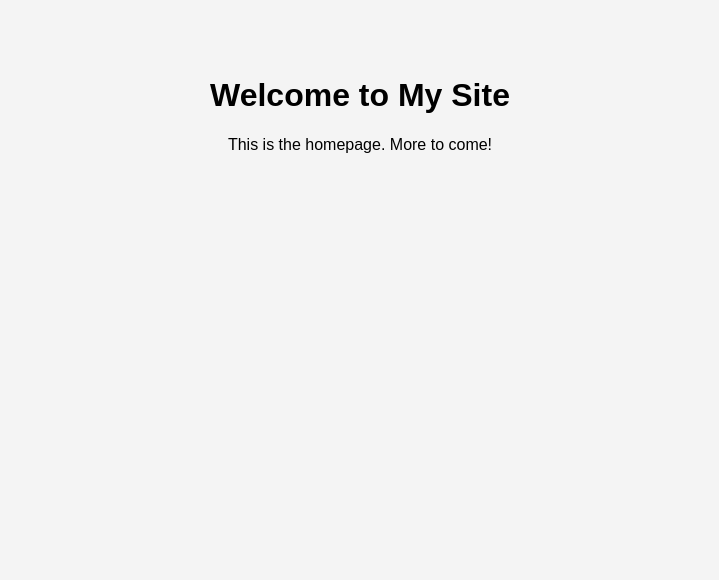
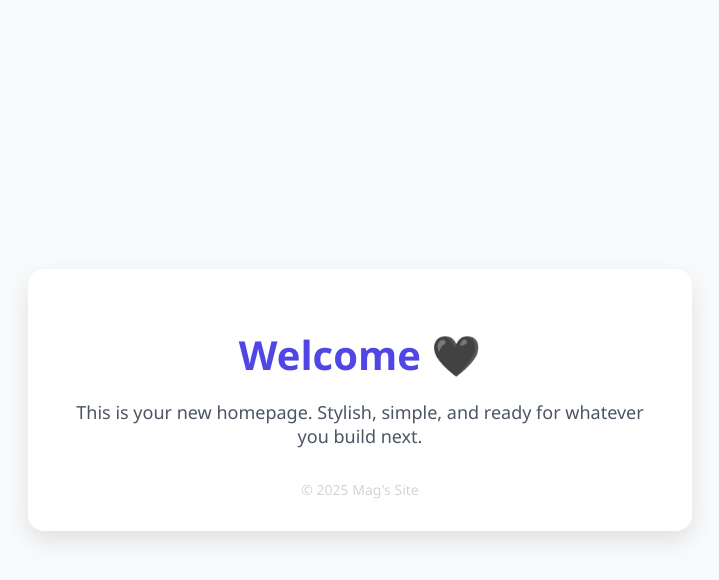
Before and after one commit to maggieraejensen/Sail, a plain HTML site: page index.html in a window 1280 px wide. Shown: the whole page, without its empty margins (280-999 px from the left). Drawn offline with Linux system fonts and the light colour scheme.

Commit message:
Update index.html

```diff
--- a/index.html
+++ b/index.html
@@ -2,19 +2,60 @@
 <html lang="en">
 <head>
   <meta charset="UTF-8" />
-  <meta name="viewport" content="width=device-width, initial-scale=1.0"/>
-  <title>My Homepage</title>
+  <meta name="viewport" content="width=device-width, initial-scale=1.0" />
+  <title>Welcome</title>
   <style>
+    :root {
+      --primary: #4f46e5;
+      --background: #f9fafb;
+      --text: #111827;
+      --accent: #d1d5db;
+    }
+
     body {
-      font-family: sans-serif;
+      margin: 0;
+      font-family: 'Segoe UI', Tahoma, Geneva, Verdana, sans-serif;
+      background-color: var(--background);
+      color: var(--text);
+      display: flex;
+      justify-content: center;
+      align-items: center;
+      height: 100vh;
+    }
+
+    .container {
       text-align: center;
-      padding: 3rem;
-      background: #f4f4f4;
+      padding: 2rem;
+      border-radius: 1rem;
+      background-color: white;
+      box-shadow: 0 10px 25px rgba(0, 0, 0, 0.1);
+      max-width: 600px;
+      width: 90%;
+    }
+
+    h1 {
+      font-size: 2.5rem;
+      margin-bottom: 0.5rem;
+      color: var(--primary);
+    }
+
+    p {
+      font-size: 1.125rem;
+      color: #4b5563;
+    }
+
+    footer {
+      margin-top: 2rem;
+      font-size: 0.875rem;
+      color: var(--accent);
     }
   </style>
 </head>
 <body>
-  <h1>Welcome to My Site</h1>
-  <p>This is the homepage. More to come!</p>
+  <div class="container">
+    <h1>Welcome 🖤</h1>
+    <p>This is your new homepage. Stylish, simple, and ready for whatever you build next.</p>
+    <footer>© 2025 Mag's Site</footer>
+  </div>
 </body>
 </html>
```
